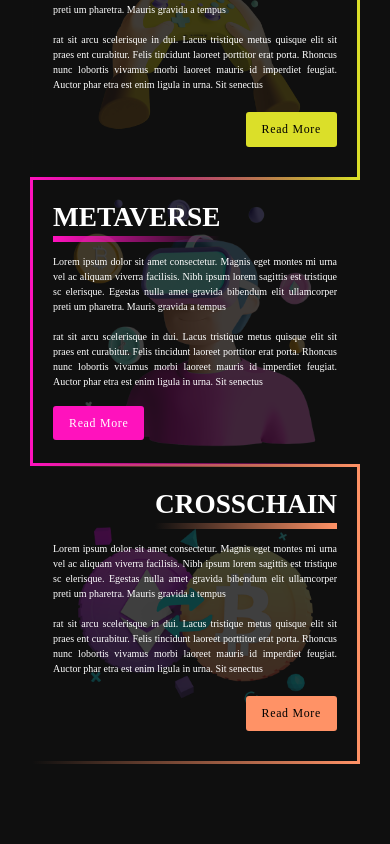
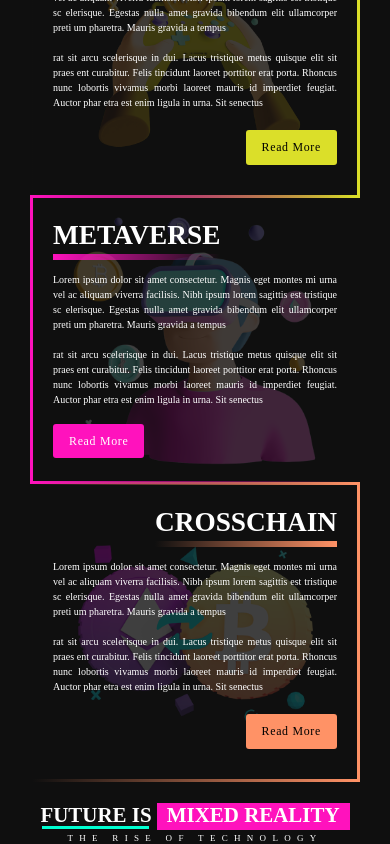
Before and after one commit to tehsin118/octaloopWebsite, a React (Create React App) app: page / in a window 390 px wide. Shown: the part 851-1695 px from the top of the page. Before the commit the page ends 1635 px from the top, so only its background shows below. Built offline with nearby package versions, Linux system fonts and the light colour scheme.

Commit message:
responsiveness

```diff
--- a/src/App.js
+++ b/src/App.js
@@ -25,7 +25,7 @@ function App() {
       <Octawork />
       <OctaBlog />
       <OctaBlog1 />
-      {/* <MR /> */}
+      <MR />
 
       {/* <NewFooter /> */}
       {/* ___________________________________ */}
--- a/src/components/mixedReality/MR.js
+++ b/src/components/mixedReality/MR.js
@@ -68,6 +68,25 @@ const MR = () => {
           </section>
         </div>
       )}
+
+      {/* Mobile */}
+      {show ? (
+        <section className="MR-mobile">
+          <div className="tagline">
+            <h1>
+              <span>future is</span> <span>mixed reality</span>
+            </h1>
+            <p>the rise of technology</p>
+          </div>
+        </section>
+      ) : (
+        <div onClick={showtext}>
+          <section className="MR-video">
+            <h1>Video Here</h1>
+          </section>
+        </div>
+      )}
+      {/* ----- */}
     </div>
   );
 };
--- a/src/components/mixedReality/mr.scss
+++ b/src/components/mixedReality/mr.scss
@@ -106,7 +106,9 @@
     color: #ffffff;
   }
 }
-
+.MR-mobile {
+  display: none;
+}
 @media only screen and (max-width: 1850px) {
   .MR {
     padding: 70px 180px;
@@ -220,3 +222,56 @@
     }
   }
 }
+
+@media only screen and (max-width: 764px) {
+  .MR {
+    display: none;
+  }
+  .MR-mobile {
+    display: block !important;
+    .tagline {
+      h1 {
+        font-family: "Century Gothic";
+        font-style: normal;
+        font-weight: 700;
+        font-size: 20.9536px;
+        line-height: 26px;
+        text-transform: uppercase;
+        color: #ffffff;
+        text-align: center;
+        margin-bottom: 0;
+        span {
+          &:first-child {
+            position: relative;
+            &::after {
+              content: "";
+              position: absolute;
+              bottom: -10%;
+              left: 1%;
+              height: 3px;
+              width: 97%;
+              background-color: #00ffd1;
+            }
+          }
+          &:last-child {
+            background-color: #ff12bd;
+            padding: 0px 10px 3px 10px;
+          }
+        }
+      }
+
+      p {
+        font-family: "Century Gothic";
+        font-style: normal;
+        font-weight: 400;
+        font-size: 9px;
+        line-height: 11px;
+        letter-spacing: 0.7em;
+        text-transform: uppercase;
+        color: #ffffff;
+        text-align: center;
+        margin-top: 5px;
+      }
+    }
+  }
+}
--- a/src/components/octaWork/octawork.scss
+++ b/src/components/octaWork/octawork.scss
@@ -91,7 +91,7 @@
 
   .octawork-mobile {
     display: block;
-    padding: 10px 25px 32px 25px;
+    padding: 30px 25px 30px 25px;
     .octawork-mobile-content {
       display: flex;
       justify-content: center;
```
